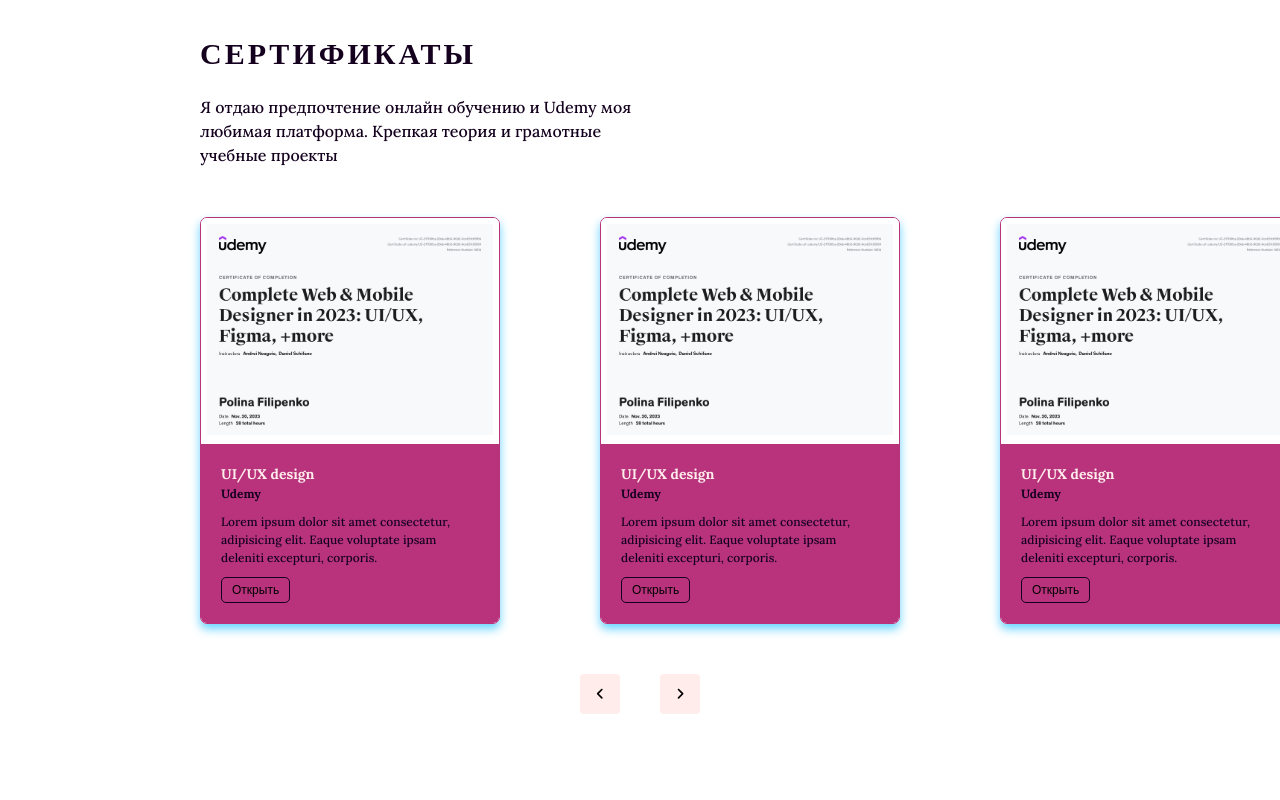
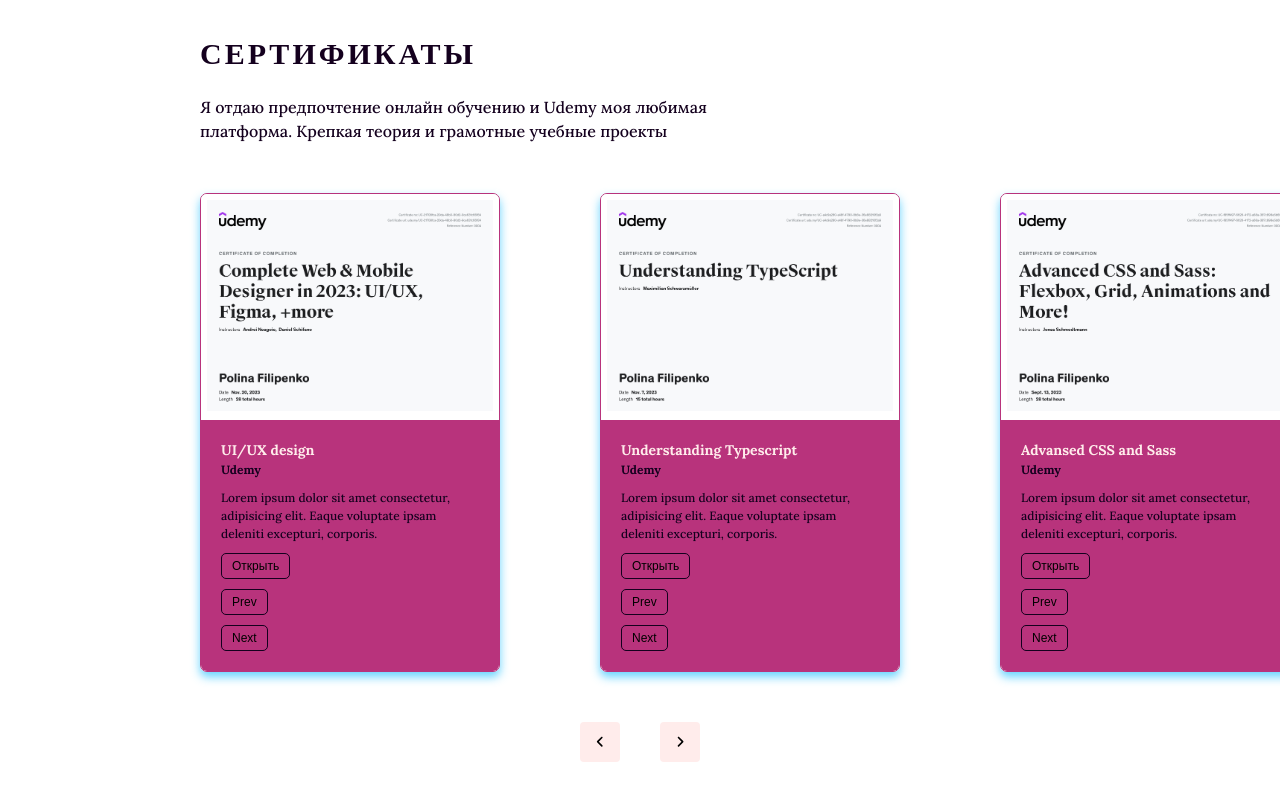
Before and after one commit to Midnight-Time/Resume, a React (Create React App) app: page / in a window 1280 px wide. Shown: the part 2937-3737 px from the top of the page. Built offline with nearby package versions, Linux system fonts and the light colour scheme; a web font is replaced by a local one.

Commit message:
card component added

```diff
--- /dev/null
+++ b/src/components/composed/SertificateCardList/SertficateCardList.module.css
@@ -0,0 +1,43 @@
+.card {
+  width: 30rem;
+  overflow: hidden;
+  border: 1px solid #b8337c;
+  box-shadow: 0 0.5rem 1rem 0 #20bffead;
+  border-radius: 7px;
+}
+.cardImage {
+  width: 100%;
+}
+.cardImage img {
+  width: 100%;
+}
+.cardText {
+  background-color: #b8337c;
+  padding: 2rem;
+  display: flex;
+  flex-direction: column;
+  gap: 1rem;
+}
+.cardHeading {
+  color: var(--color-text-light);
+  font-size: 1.4rem;
+}
+.cardText span {
+  font-weight: 700;
+  font-size: 1.2rem;
+}
+.cardText p {
+  font-size: 1.2rem;
+}
+.cardText button {
+  align-self: flex-start;
+  padding: 0.5rem 1rem;
+  border-radius: 5px;
+  font-size: 1.2rem;
+  transition: all 0.3s;
+  background-color: transparent;
+  border: 1px solid var(--color-text-dark);
+}
+.cardText button:hover {
+  box-shadow: 0 0.5rem 1rem 0 rgba(0, 0, 0, 0.1);
+}
--- /dev/null
+++ b/src/components/composed/SertificateCardList/SertificateCardList.tsx
@@ -0,0 +1,65 @@
+import classes from "./SertficateCardList.module.css";
+/////
+import { gsap } from "gsap/gsap-core";
+import { useLayoutEffect } from "react";
+// import { ScrollTrigger } from "gsap/ScrollTrigger";
+
+interface SertifCardProps {
+  cards: {
+    id: string;
+    courseName: string;
+    issuedBy: string;
+    courseDesc: string;
+    sourse: string;
+  }[];
+}
+
+const SertificateCardList: React.FC<SertifCardProps> = (props) => {
+  useLayoutEffect(() => {
+    // gsap.set(".card", {
+    //   opacity: 0,
+    //   x: -60,
+    // });
+    // gsap
+    //   .timeline({
+    //     scrollTrigger: {
+    //       trigger: ".card",
+    //       start: "top 80%",
+    //       end: "bottom center",
+    //     },
+    //   })
+    //   .to(".card", {
+    //     duration: 0.4,
+    //     opacity: 1,
+    //     x: 0,
+    //   });
+  });
+  const clickHandler = (e: React.MouseEvent<HTMLButtonElement>) => {
+    e.preventDefault();
+  };
+
+  return (
+    <>
+      {props.cards.map((card) => (
+        <div className={`card ${card.id} ${classes.card}`} key={card.id}>
+          <div className={classes.cardImage}>
+            <img src={card.sourse} alt={card.courseName} />
+          </div>
+          <div className={classes.cardText}>
+            <div>
+              <h3 className={classes.cardHeading}>{card.courseName}</h3>
+              <span>{card.issuedBy}</span>
+            </div>
+            <p>{card.courseDesc}</p>
+            <button>Открыть</button>
+            <button className="prev" onClick={clickHandler}>
+              Prev
+            </button>
+            <button className="next">Next</button>
+          </div>
+        </div>
+      ))}
+    </>
+  );
+};
+export default SertificateCardList;
--- a/src/components/layout/Sertificates/SertifSection.module.css
+++ b/src/components/layout/Sertificates/SertifSection.module.css
@@ -12,7 +12,7 @@
   margin-bottom: 2rem;
 }
 .headText {
-  width: 50%;
+  width: 60%;
   margin-bottom: 5rem;
 }
 .innerContainer {
@@ -20,49 +20,6 @@
   gap: 10rem;
   margin: 0 auto;
   width: 160rem;
-}
-.card {
-  width: 30rem;
-  overflow: hidden;
-  border: 1px solid #b8337c;
-  box-shadow: 0 0.5rem 1rem 0 #20bffead;
-  border-radius: 7px;
-}
-.cardImage {
-  width: 100%;
-}
-.cardImage img {
-  width: 100%;
-}
-.cardText {
-  background-color: #b8337c;
-  padding: 2rem;
-  display: flex;
-  flex-direction: column;
-  gap: 1rem;
-}
-.cardHeading {
-  color: var(--color-text-light);
-  font-size: 1.4rem;
-}
-.cardText span {
-  font-weight: 700;
-  font-size: 1.2rem;
-}
-.cardText p {
-  font-size: 1.2rem;
-}
-.cardText button {
-  align-self: flex-start;
-  padding: 0.5rem 1rem;
-  border-radius: 5px;
-  font-size: 1.2rem;
-  transition: all 0.3s;
-  background-color: transparent;
-  border: 1px solid var(--color-text-dark);
-}
-.cardText button:hover {
-  box-shadow: 0 0.5rem 1rem 0 rgba(0, 0, 0, 0.1);
 }
 
 .btnContainer {
--- a/src/components/layout/Sertificates/SertifSection.tsx
+++ b/src/components/layout/Sertificates/SertifSection.tsx
@@ -1,87 +1,23 @@
 import classes from "./SertifSection.module.css";
-/////
-import imageUI from "../../../assets/UI-UX-sertificate.jpg";
 /////
 import { FontAwesomeIcon } from "@fortawesome/react-fontawesome";
 import { faAngleRight, faAngleLeft } from "@fortawesome/free-solid-svg-icons";
+/////
+import SertificateCardList from "../../composed/SertificateCardList/SertificateCardList";
+import allSertificates from "../../../lib/sertificates";
+/////
 
 const SerttifSection = () => {
   return (
     <div>
       <div className={classes.container}>
-        <h2 className="h2_projSection">Сертификаты</h2>
+        <h2 className="h2_sertSection">Сертификаты</h2>
         <p className={classes.headText}>
           Я отдаю предпочтение онлайн обучению и Udemy моя любимая платформа.
           Крепкая теория и грамотные учебные проекты
         </p>
         <div className={classes.innerContainer}>
-          <div className={classes.card}>
-            <div className={classes.cardImage}>
-              <img src={imageUI} alt="UI" />
-            </div>
-            <div className={classes.cardText}>
-              <div>
-                <h3 className={classes.cardHeading}>UI/UX design</h3>
-                <span>Udemy</span>
-              </div>
-              <p>
-                Lorem ipsum dolor sit amet consectetur, adipisicing elit. Eaque
-                voluptate ipsam deleniti excepturi, corporis.
-              </p>
-              <button>Открыть</button>
-            </div>
-          </div>
-
-          <div className={classes.card}>
-            <div className={classes.cardImage}>
-              <img src={imageUI} alt="UI" />
-            </div>
-            <div className={classes.cardText}>
-              <div>
-                <h3 className={classes.cardHeading}>UI/UX design</h3>
-                <span>Udemy</span>
-              </div>
-              <p>
-                Lorem ipsum dolor sit amet consectetur, adipisicing elit. Eaque
-                voluptate ipsam deleniti excepturi, corporis.
-              </p>
-              <button>Открыть</button>
-            </div>
-          </div>
-
-          <div className={classes.card}>
-            <div className={classes.cardImage}>
-              <img src={imageUI} alt="UI" />
-            </div>
-            <div className={classes.cardText}>
-              <div>
-                <h3 className={classes.cardHeading}>UI/UX design</h3>
-                <span>Udemy</span>
-              </div>
-              <p>
-                Lorem ipsum dolor sit amet consectetur, adipisicing elit. Eaque
-                voluptate ipsam deleniti excepturi, corporis.
-              </p>
-              <button>Открыть</button>
-            </div>
-          </div>
-
-          <div className={classes.card}>
-            <div className={classes.cardImage}>
-              <img src={imageUI} alt="UI" />
-            </div>
-            <div className={classes.cardText}>
-              <div>
-                <h3 className={classes.cardHeading}>UI/UX design</h3>
-                <span>Udemy</span>
-              </div>
-              <p>
-                Lorem ipsum dolor sit amet consectetur, adipisicing elit. Eaque
-                voluptate ipsam deleniti excepturi, corporis.
-              </p>
-              <button>Открыть</button>
-            </div>
-          </div>
+          <SertificateCardList cards={allSertificates} />
         </div>
 
         <div className={classes.btnContainer}>
--- /dev/null
+++ b/src/lib/sertificates.ts
@@ -0,0 +1,41 @@
+import sertificateUI from "../assets/UI-UX-sertificate.jpg";
+import sertificateTS from "../assets/Typescript-sertificate.jpg";
+import sertificateJS from "../assets/Advanced-JS-sertificate.jpg";
+import sertificateSass from "../assets/Sass-sertificate.jpg";
+
+const allSertificates = [
+  {
+    id: "s1",
+    courseName: "UI/UX design",
+    issuedBy: "Udemy",
+    courseDesc:
+      "Lorem ipsum dolor sit amet consectetur, adipisicing elit. Eaque voluptate ipsam deleniti excepturi, corporis.",
+    sourse: sertificateUI,
+  },
+  {
+    id: "s2",
+    courseName: "Understanding Typescript",
+    issuedBy: "Udemy",
+    courseDesc:
+      "Lorem ipsum dolor sit amet consectetur, adipisicing elit. Eaque voluptate ipsam deleniti excepturi, corporis.",
+    sourse: sertificateTS,
+  },
+  {
+    id: "s3",
+    courseName: "Advansed CSS and Sass",
+    issuedBy: "Udemy",
+    courseDesc:
+      "Lorem ipsum dolor sit amet consectetur, adipisicing elit. Eaque voluptate ipsam deleniti excepturi, corporis.",
+    sourse: sertificateSass,
+  },
+  {
+    id: "s4",
+    courseName: "Advansed Javascript",
+    issuedBy: "Udemy",
+    courseDesc:
+      "Lorem ipsum dolor sit amet consectetur, adipisicing elit. Eaque voluptate ipsam deleniti excepturi, corporis.",
+    sourse: sertificateJS,
+  },
+];
+
+export default allSertificates;
```
